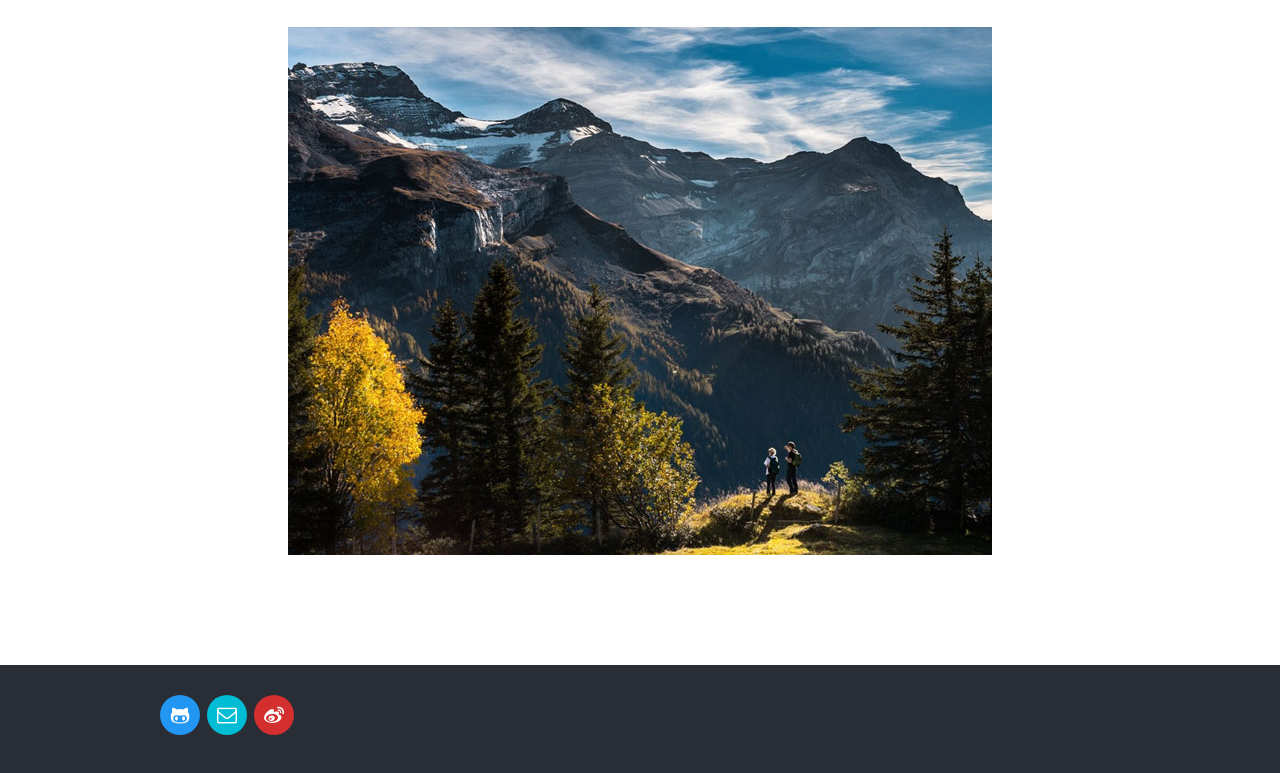
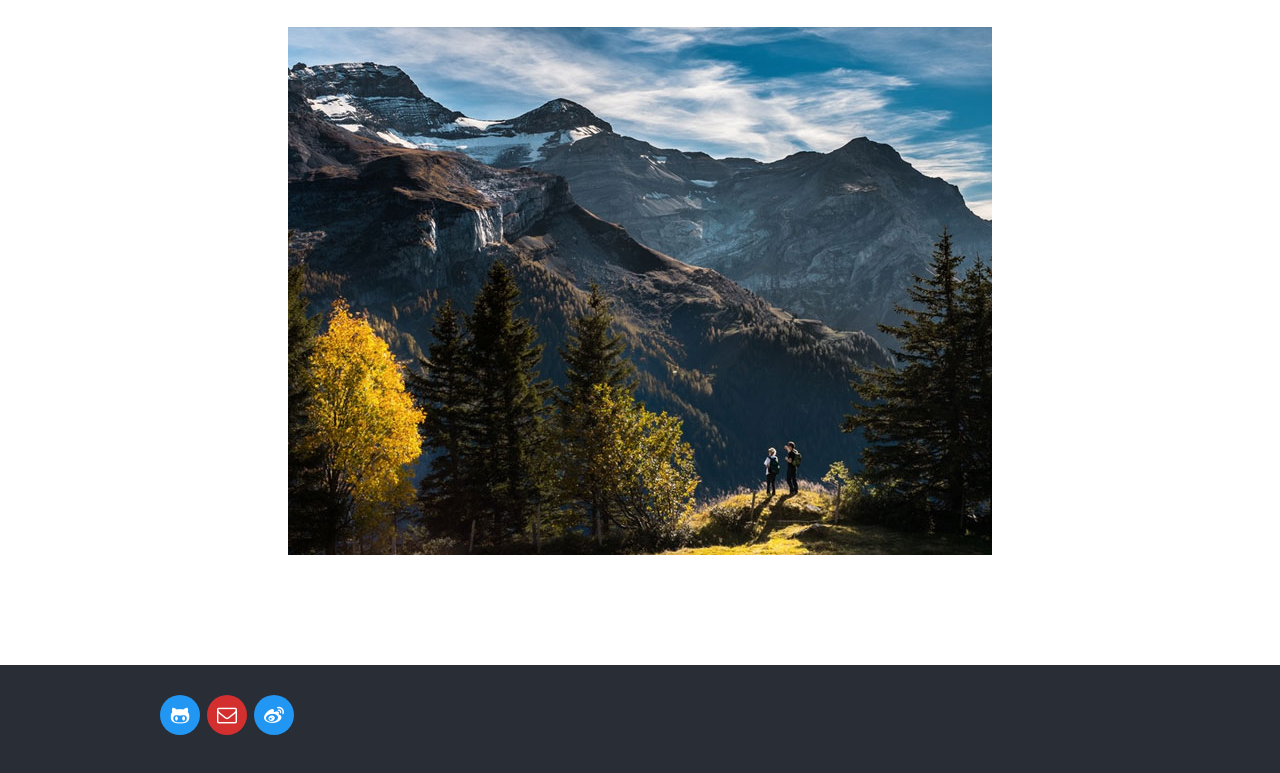
Before and after one commit to perfectfoolish/perfectfoolish.github.io, a website: page post1.html in a window 1280 px wide. Shown: the part 2481-3254 px from the top of the page. Drawn offline with Linux system fonts and the light colour scheme.

Commit message:
css reuse

```diff
--- a/main.css
+++ b/main.css
@@ -195,18 +195,13 @@ a {
   float: left;
   margin-right: 7px;
   font-size: 20px;
+  background: #2196F3;
+}
+.footer .icon.red {
+  background: #D32F2F;
 }
 .footer .icon a {
   color: #fff;
-}
-.icon.github {
-  background: #2196f3;
-}
-.icon.weibo {
-  background: #D32F2F;
-}
-.icon.email {
-  background: #00BCD4;
 }
 /* blog.css */
 .blog-banner {
--- a/post1.html
+++ b/post1.html
@@ -44,9 +44,9 @@
   <div class="footer">
     <div class="container clearfix">
       <ul class="icon-wrapper">
-        <li class="icon github"><a href="http://github.com/happypeter"> <i class="fa fa-github-alt"></i> </a></li>
-        <li class="icon email"><a href="mailto:happypeter1983@gmail.com"><i class="fa fa-envelope-o"></i></a></li>
-        <li class="icon weibo"><a href="http://weibo.com/happycasts"><i class="fa fa-weibo"></i></a></li>
+        <li class="icon"><a href="http://github.com/happypeter"> <i class="fa fa-github-alt"></i> </a></li>
+        <li class="icon red"><a href="mailto:happypeter1983@gmail.com"><i class="fa fa-envelope-o"></i></a></li>
+        <li class="icon"><a href="http://weibo.com/happycasts"><i class="fa fa-weibo"></i></a></li>
       </ul>
     </div>
   </div>
```
